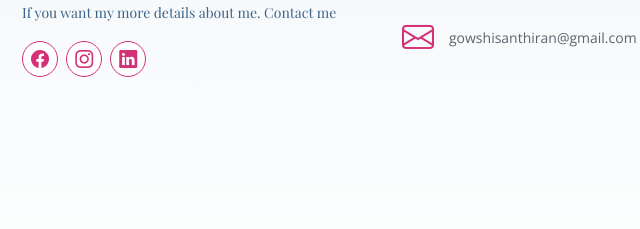
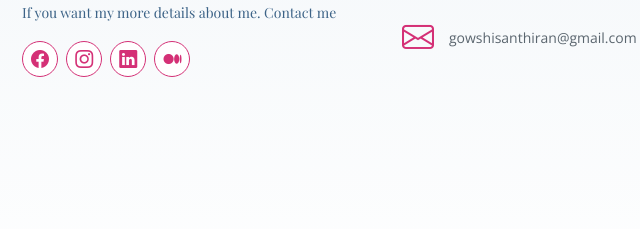
Before and after one commit to gowsisanthiran/gowsisanthiran.github.io, a plain HTML site: page index.html in a window 1280 px wide. Shown: the part 2906-3135 px from the top of the page, 60-700 px from the left. Drawn offline with nearby package versions, Linux system fonts and the light colour scheme; a web font is replaced by a local one.

Commit message:
verson 0.3

```diff
--- a/index.html
+++ b/index.html
@@ -592,6 +592,8 @@
                  <a href="#" class="facebook"><i class="bi bi-facebook"></i></a>
                  <a href="#" class="instagram"><i class="bi bi-instagram"></i></a>
                 <a href="https://www.linkedin.com/in/gowsalya-santhirasegaram-b16524261/" class="linkedin"><i class="bi bi-linkedin"></i></a>
+                <a href="https://medium.com/@gowshisanthiran" class="medium"><i class="bi bi-medium"></i></a>
+                <!-- <a href="https://github.com/gowsisanthiran" class="github"><i class="bi bi-GitHub"></i></a>  -->
               </div>
             </div>
           </div>
```
